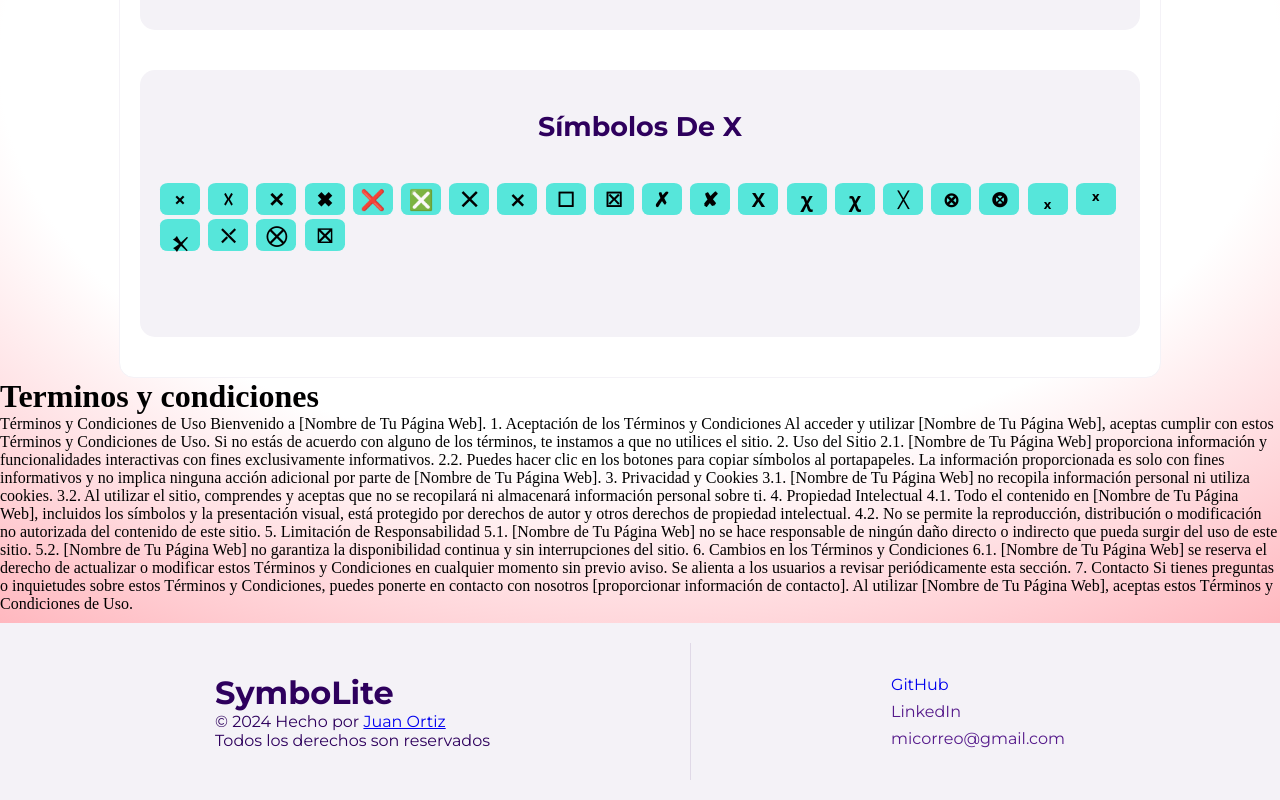
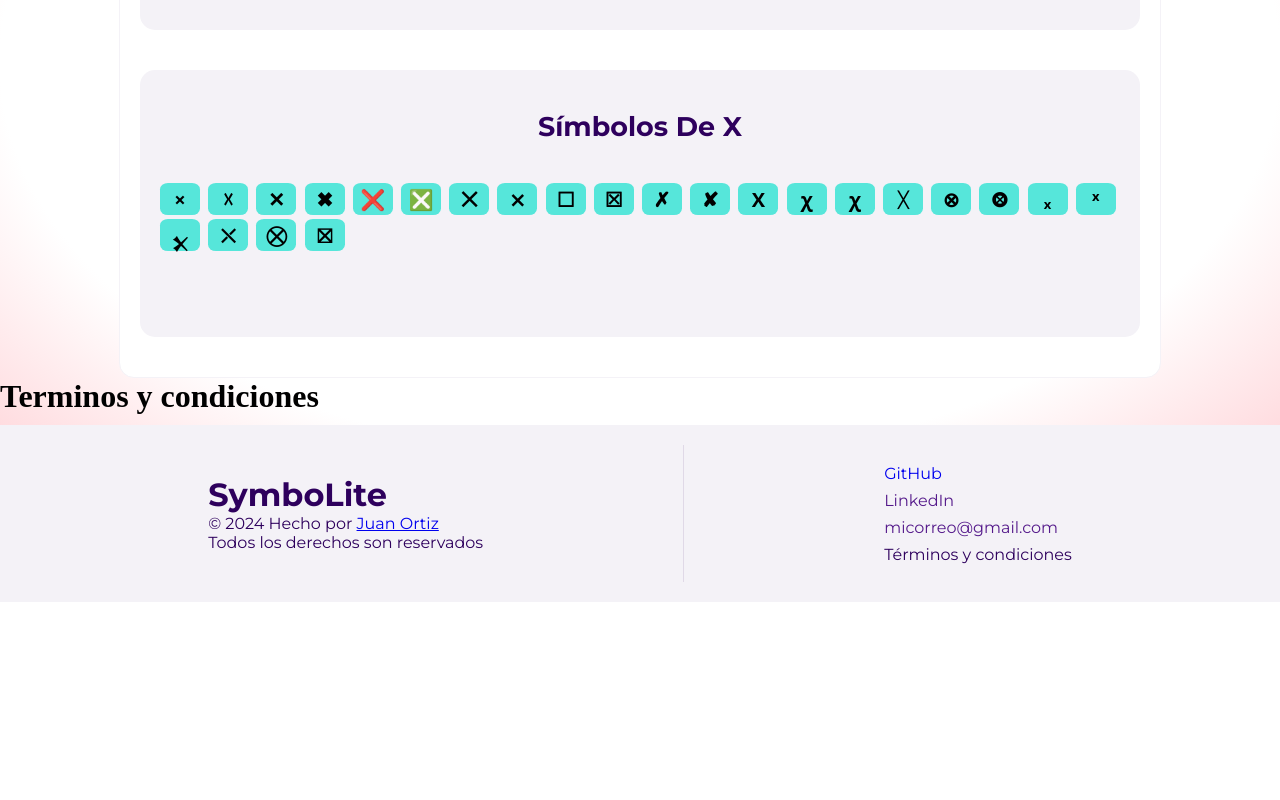
Before and after one commit to JUANESSMURF/Symbolite-page, a React (Vite) app: page / in a window 1280 px wide. Shown: the part 2418-3218 px from the top of the page. After the commit the page ends 3020 px from the top, so only its background shows below. Built offline with nearby package versions, Linux system fonts and the light colour scheme.

Commit message:
Footer changes and react update

```diff
--- a/package.json
+++ b/package.json
@@ -14,7 +14,7 @@
     "framer-motion": "^11.0.3",
     "react": "^18.2.0",
     "react-dom": "^18.2.0",
-    "react-router-dom": "^6.22.0",
+    "react-router-dom": "^6.22.1",
     "react-scroll": "^1.9.0",
     "styled-components": "^6.1.8"
   },
--- a/src/Components/Footer.jsx
+++ b/src/Components/Footer.jsx
@@ -1,3 +1,5 @@
+import { Link } from 'react-router-dom';
+
 
 export const Footer = () => {
     return (
@@ -25,6 +27,9 @@ export const Footer = () => {
                             micorreo@gmail.com
                             </a>
                         </li>
+                        <li>
+                            <a>Términos y condiciones</a>
+                        </li>
                     </ul>
                 </div>
         </div>
--- a/src/Components/Terms.jsx
+++ b/src/Components/Terms.jsx
@@ -1,10 +1,10 @@
-
+import { Link } from 'react-router-dom';
 
 export const Terms = () => {
     return (
         <div className="terms-container">
             <h1>Terminos y condiciones</h1>
-            <p>Términos y Condiciones de Uso
+            {/* <p>Términos y Condiciones de Uso
 
 Bienvenido a [Nombre de Tu Página Web].
 
@@ -44,7 +44,9 @@ Al acceder y utilizar [Nombre de Tu Página Web], aceptas cumplir con estos Tér
 
 Si tienes preguntas o inquietudes sobre estos Términos y Condiciones, puedes ponerte en contacto con nosotros [proporcionar información de contacto].
 
-Al utilizar [Nombre de Tu Página Web], aceptas estos Términos y Condiciones de Uso.</p>
+Al utilizar [Nombre de Tu Página Web], aceptas estos Términos y Condiciones de Uso.</p>         */}
+
+
         </div>
     )
 }
```
Also changed, not shown: 1 other file (tests, documents, lock files or other folders).
